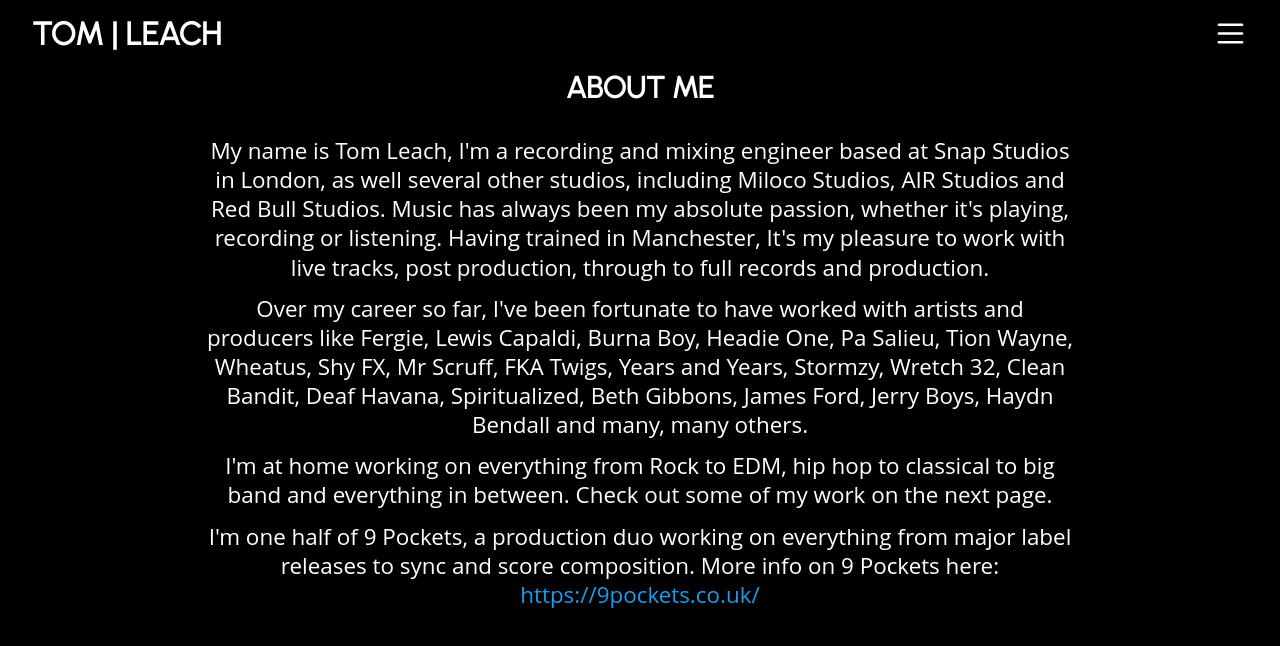
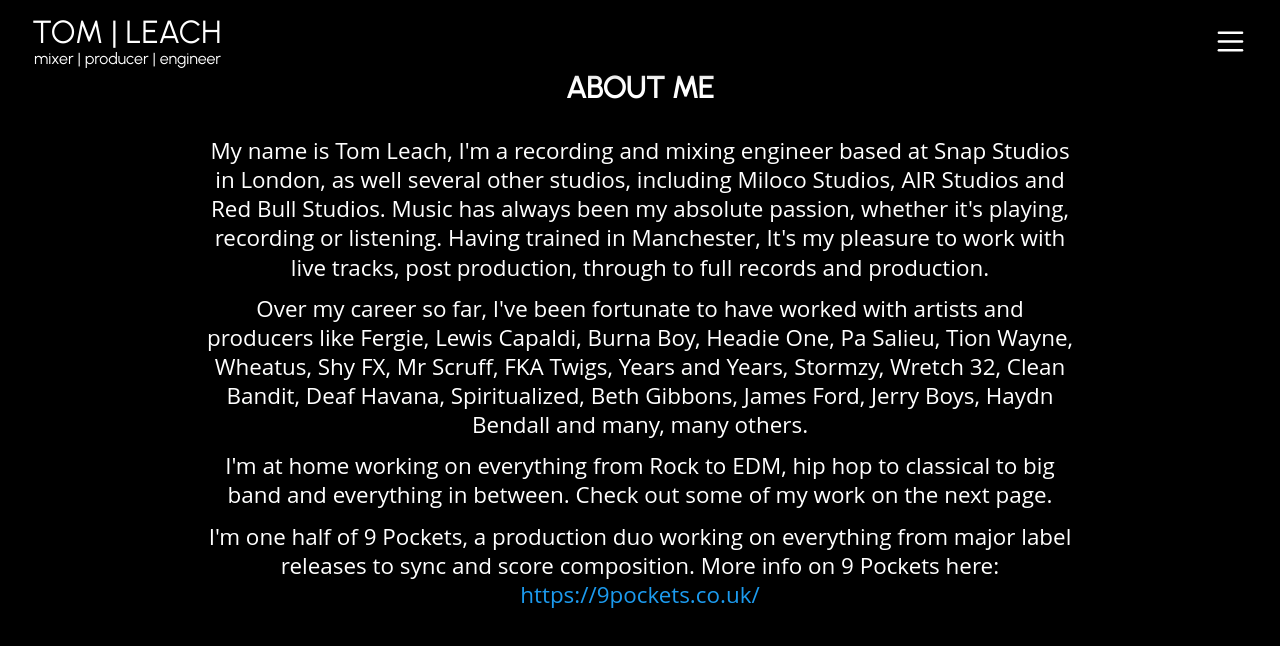
Before and after one commit to eddiearnoldz/tom-leach-website, a Vue app: page /about in a window 1280 px wide. Shown: the top 646 px of the page. Built offline with nearby package versions, Linux system fonts and the light colour scheme.

Commit message:
added logo subheader and all titles now come with contributions

```diff
--- a/src/App.vue
+++ b/src/App.vue
@@ -23,7 +23,10 @@
 
 <template>
   <header>
-    <RouterLink @click="closeMenu" to="/" class="logo">TOM | LEACH</RouterLink>
+    <RouterLink @click="closeMenu" to="/" class="logo">
+      <span>TOM | LEACH</span>
+      <span>mixer | producer | engineer</span>
+    </RouterLink>
     <button @click="toggleMenu" class="menu-button" aria-label="toggle menu button">
       <svg v-if="!isMenuOpen" width="30" height="30" viewBox="0 0 30 30" fill="none" xmlns="http://www.w3.org/2000/svg">
         <path class="line1" d="M4.96857 7.46857H24.9686" stroke="white" stroke-width="2.0" stroke-linecap="round" stroke-linejoin="round"/>
@@ -66,6 +69,14 @@
   color: var(--color-text);
   line-height: 1;
   font-family: 'Urbanist-Regular';
+  display: flex;
+  flex-direction: column;
+  gap: 3px;
+}
+
+.logo span:last-of-type {
+  font-size: .75rem;
+  padding-left: 2px;
 }
 
 .menu-button {
@@ -143,6 +154,10 @@
     font-size: 2rem;
   }
 
+  .logo span:last-of-type {
+    font-size: 1rem;
+  }
+
   .menu-button {
   height: 35px;
   width: 35px;
--- a/src/components/AlbumCarouselMobile.vue
+++ b/src/components/AlbumCarouselMobile.vue
@@ -88,6 +88,7 @@
       emit('update-album-title', {
         title: filteredAlbums.value[closestIndex].title,
         image: filteredAlbums.value[closestIndex].image,
+        contributions: filteredAlbums.value[closestIndex].filters.filter(filter => filter.includes('contribution')).map(filter => filter.replace('contribution_', '').replace("-", " "))
       });
     };
 
@@ -112,6 +113,7 @@
       emit('update-album-title', {
         title: filteredAlbums.value[newIndex].title,
         image: filteredAlbums.value[newIndex].image,
+        contributions: filteredAlbums.value[newIndex].filters.filter(filter => filter.includes('contribution')).map(filter => filter.replace('contribution_', '').replace("-", " ")),
       });
     });
 
--- a/src/components/AlbumFooter.vue
+++ b/src/components/AlbumFooter.vue
@@ -1,7 +1,7 @@
 <template>
   <div class="album-footer">
-    <div class="album-title" :style="backgroundStyle">
-      {{ activeAlbumTitle }}
+    <div v-if="activeAlbumTitle" class="album-title" :style="backgroundStyle">
+      {{ activeAlbumTitle }} / {{ activeAlbumContributions.join(' - ') }}
     </div>
     <filter-bar
       :filters="filters"
@@ -37,6 +37,10 @@
     activeAlbumImage: {
       type: String,
       default: ''
+    },
+    activeAlbumContributions: {
+      type: Array,
+      default: () => []
     }
   },
   computed: {
@@ -80,6 +84,8 @@
   text-align: left;
 }
 
+
+
 @media screen and (min-width: 768px) {
   .album-title {
     font-size: 30px; /* Adjust as needed */
@@ -98,6 +104,7 @@
 @media screen and (min-width: 1024px) {
   .album-title {
     font-size: 40px;
+
   }
 }
 </style>
--- a/src/components/AlbumGallery.vue
+++ b/src/components/AlbumGallery.vue
@@ -18,6 +18,7 @@
       @clear-filters="clearFilters"
       :activeAlbumTitle="activeAlbumTitle"
       :activeAlbumImage="activeAlbumImage"
+      :activeAlbumContributions="activeAlbumContributions"
       :selectedFilters="selectedFilters"
     ></album-footer>
   </div>
@@ -58,6 +59,7 @@
     ]);
     const activeAlbumTitle = ref('');
     const activeAlbumImage = ref('');
+    const activeAlbumContributions = ref([]);
 
     const toggleFilter = filter => {
       const index = selectedFilters.value.indexOf(filter);
@@ -83,9 +85,10 @@
       isMobileView.value = window.innerWidth < 768;
     };
 
-    const updateAlbumTitle = ({ title, image }) => {
+    const updateAlbumTitle = ({ title, image, contributions }) => {
       activeAlbumTitle.value = title;
       activeAlbumImage.value = image;
+      activeAlbumContributions.value = contributions;
     };
 
     onMounted(() => {
@@ -103,6 +106,7 @@
       albums,
       activeAlbumTitle,
       activeAlbumImage,
+      activeAlbumContributions,
       updateAlbumTitle,
       toggleFilter,
       clearFilters,
--- a/src/components/AlbumGrid.vue
+++ b/src/components/AlbumGrid.vue
@@ -4,8 +4,8 @@
       v-for="(album, index) in filteredAlbums"
       :key="index"
       class="grid-item"
-      @mouseover="updateAlbumTitle(album.title, album.image)"
-      @mouseleave="clearAlbumTitle"
+      @mouseover="handleMouseOver(album)"
+      @mouseleave="handleMouseLeave"
     >
       <img :src="album.image" :alt="album.title" class="album-image" />
     </div>
@@ -35,17 +35,31 @@
       });
     });
 
-    const updateAlbumTitle = (title, image) => {
-      emit('update-album-title', { title, image });
+    const updateAlbumTitle = (title, image, contributions) => {
+      emit('update-album-title', { title, image, contributions });
     };
-    const clearAlbumTitle = () => {
-      emit('update-album-title', { title: '', image: '' });
+
+    const handleMouseOver = (album) => {
+      try {
+        const contributions = album.filters.filter(filter => filter.includes('contribution')).map(filter => filter.replace('contribution_', '').replace("-", " "));
+        updateAlbumTitle(album.title, album.image, contributions);
+      } catch (error) {
+        console.error('Error in handleMouseOver:', error);
+      }
+    };
+
+    const handleMouseLeave = () => {
+      try {
+        updateAlbumTitle('', '', []);
+      } catch (error) {
+        console.error('Error in handleMouseLeave:', error);
+      }
     };
 
     return {
       filteredAlbums,
-      updateAlbumTitle,
-      clearAlbumTitle
+      handleMouseOver,
+      handleMouseLeave
     };
   }
 });
--- a/src/data/albums.js
+++ b/src/data/albums.js
@@ -42,7 +42,7 @@
   {
     title: "Rabbit Head | Tribes | Album",
     image: '/assets/albums/tribes_rabbit_head.webp',
-    filters: ['contribution_recording-engineer', 'contribution_mixer', 'contribution_mixer', 'contribution_production', 'year_2023', 'genre_rock']
+    filters: ['contribution_recording-engineer', 'contribution_mixer', 'contribution_production', 'year_2023', 'genre_rock']
   },
   {
     title: "monochrome blue | modernlove | EP",
```
